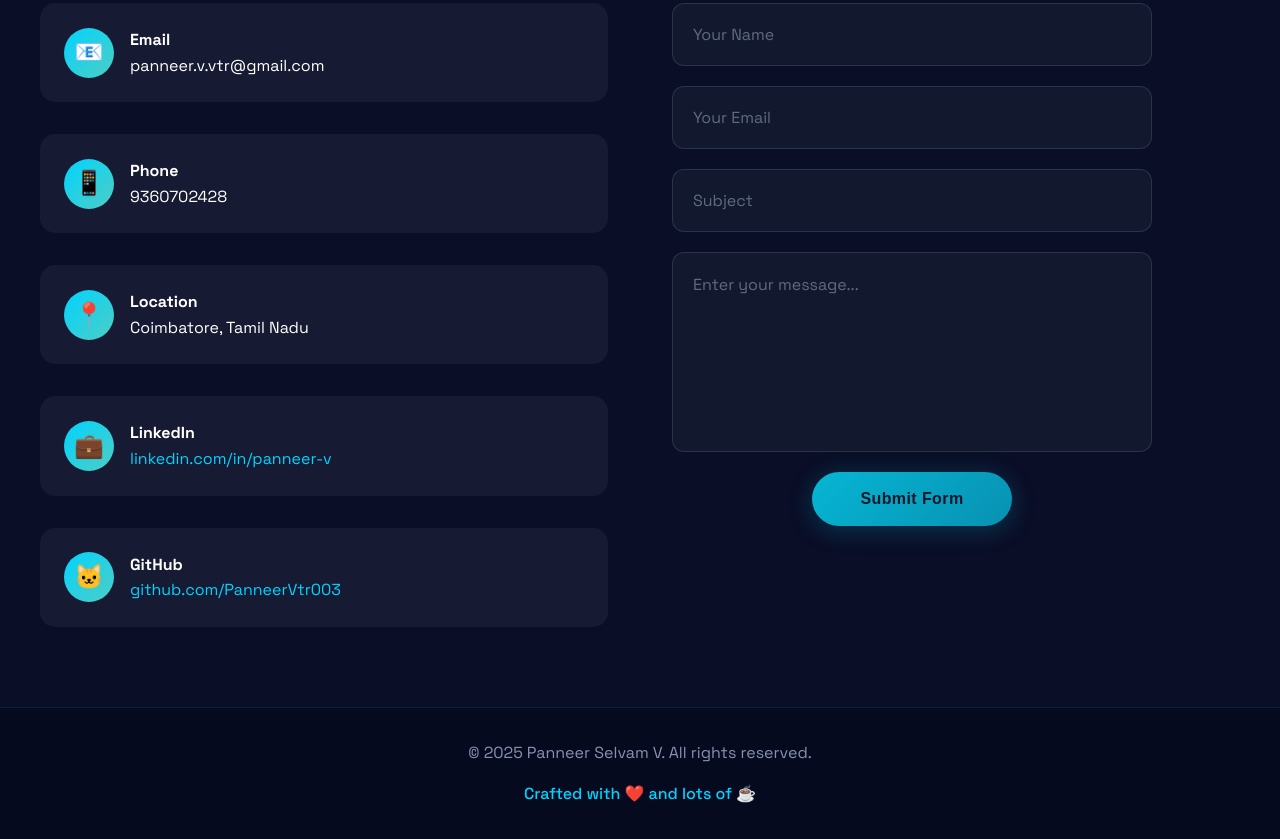
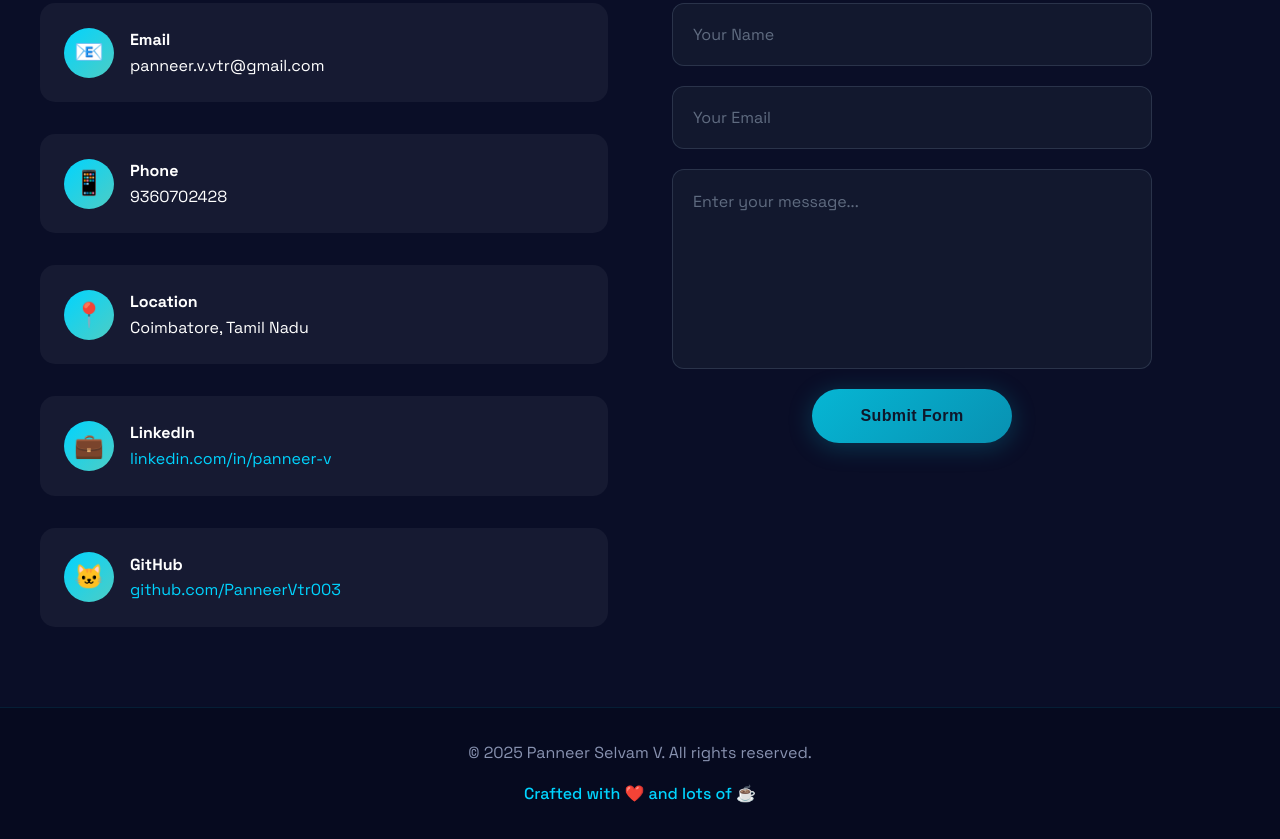
Before and after one commit to PanneerVtr003/Portfolio, a plain HTML site: page index.html in a window 1280 px wide. Shown: the part 6618-7457 px from the top of the page. Drawn offline with Linux system fonts and the light colour scheme.

Commit message:
Update index.html

```diff
--- a/index.html
+++ b/index.html
@@ -408,7 +408,6 @@
 
     <input type="text" placeholder="Your Name" name="name" required>
     <input type="email" placeholder="Your Email" name="email" required>
-    <input type="text" placeholder="Subject" name="Subject" required>
     <textarea name="message" placeholder="Enter your message..." required></textarea>
     <input type="checkbox" name="botcheck" class="hidden" style="display: none;">
 
```
